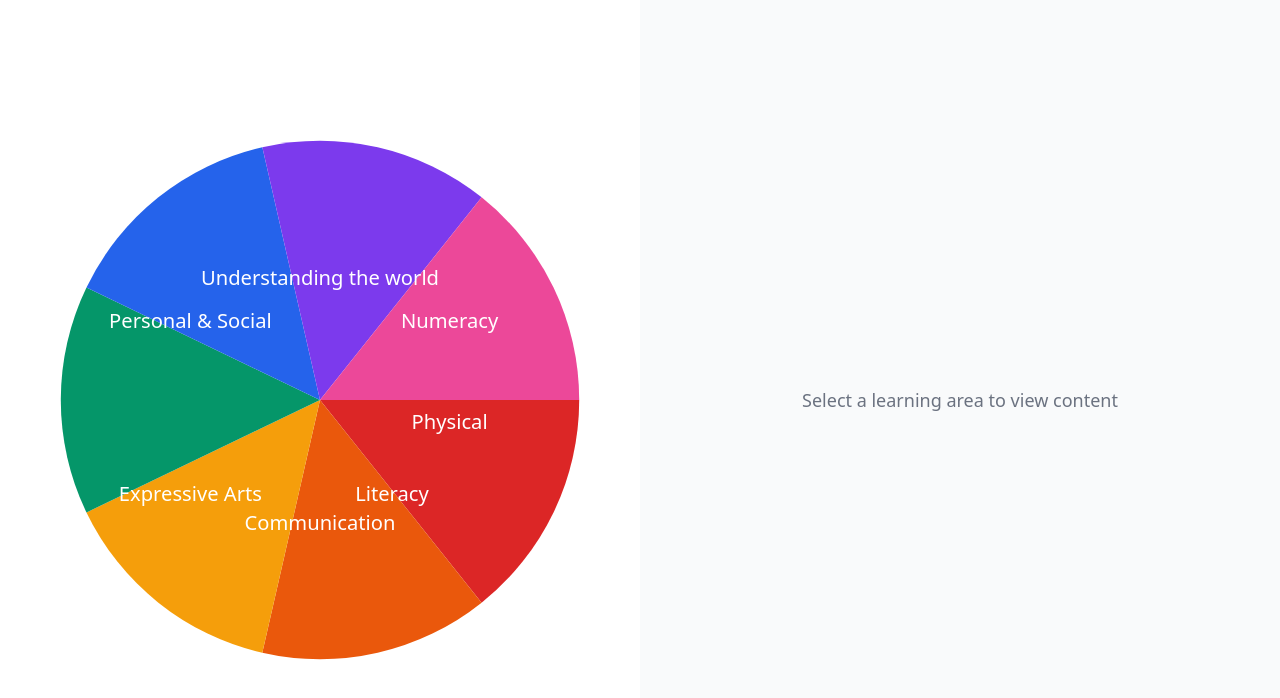
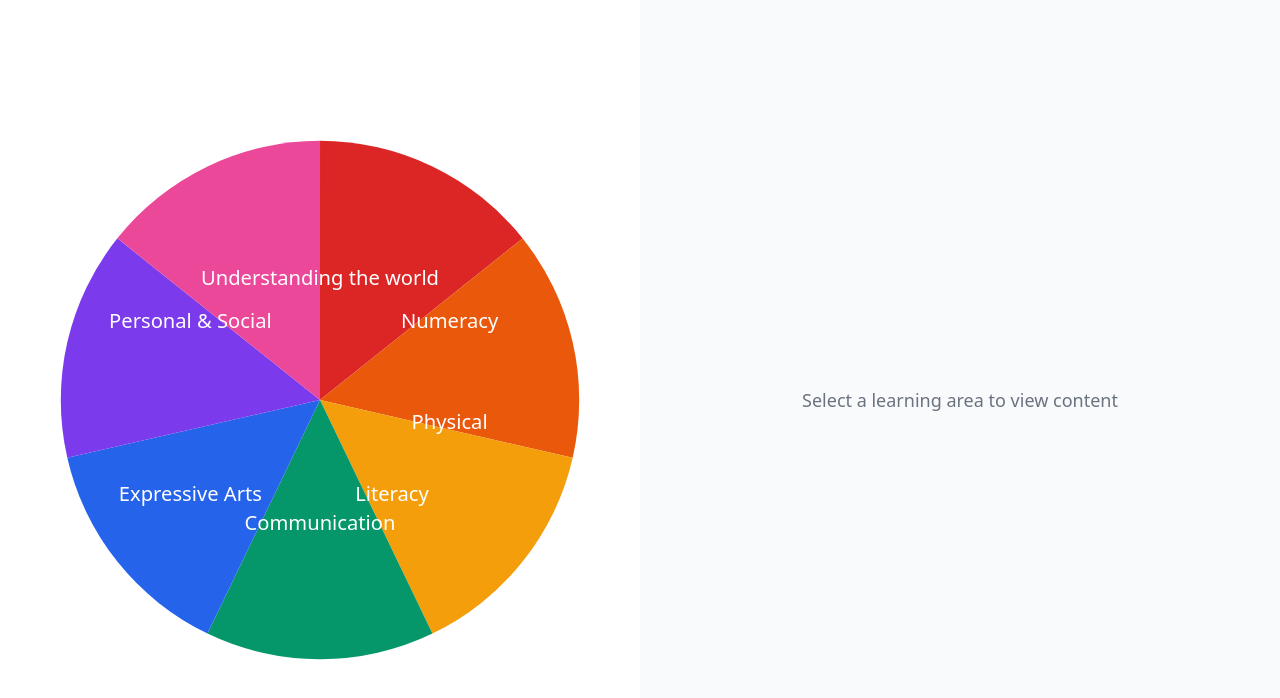
Before and after one commit to ivaibhavkulkarni/learning-flower, a Next.js app: page / in a window 1280 px wide. Shown: the top 698 px of the page. Built offline with nearby package versions, Linux system fonts and the light colour scheme.

Commit message:
petals alignment

```diff
--- a/src/components/LearningFlower.jsx
+++ b/src/components/LearningFlower.jsx
@@ -30,37 +30,37 @@ export default function LearningFlower({ onPetalClick }) {
 
       {/* Petals with adjusted angles */}
       <path
-        d={petalPath(0)} // Petal 1 starts at 0 degrees
+        d={petalPath(270)} // Petal 1 starts at 270 degrees
         className={petalStyles.physical}
         onClick={() => onPetalClick('physical')}
       />
       <path
-        d={petalPath(51.43)} // Petal 2 starts at 51.43 degrees
+        d={petalPath(270 + 51.43)} // Petal 2 starts at 321.43 degrees
         className={petalStyles.literacy}
         onClick={() => onPetalClick('literacy')}
       />
       <path
-        d={petalPath(102.86)} // Petal 3 starts at 102.86 degrees
+        d={petalPath(270 + 51.43 * 2)} // Petal 3 starts at 372.86 degrees
         className={petalStyles.communication}
         onClick={() => onPetalClick('communication')}
       />
       <path
-        d={petalPath(154.29)} // Petal 4 starts at 154.29 degrees
+        d={petalPath(270 + 51.43 * 3)} // Petal 4 starts at 64.29 degrees
         className={petalStyles.expressiveArts}
         onClick={() => onPetalClick('expressiveArts')}
       />
       <path
-        d={petalPath(205.72)} // Petal 5 starts at 205.72 degrees
+        d={petalPath(270 + 51.43 * 4)} // Petal 5 starts at 115.72 degrees
         className={petalStyles.personalSocial}
         onClick={() => onPetalClick('personalSocial')}
       />
       <path
-        d={petalPath(257.15)} // Petal 6 starts at 257.15 degrees
+        d={petalPath(270 + 51.43 * 5)} // Petal 6 starts at 167.15 degrees
         className={petalStyles.understanding}
         onClick={() => onPetalClick('understanding')}
       />
       <path
-        d={petalPath(308.58)} // Petal 7 starts at 308.58 degrees
+        d={petalPath(270 + 51.43 * 6)} // Petal 7 starts at 218.58 degrees
         className={petalStyles.numeracy}
         onClick={() => onPetalClick('numeracy')}
       />
```
